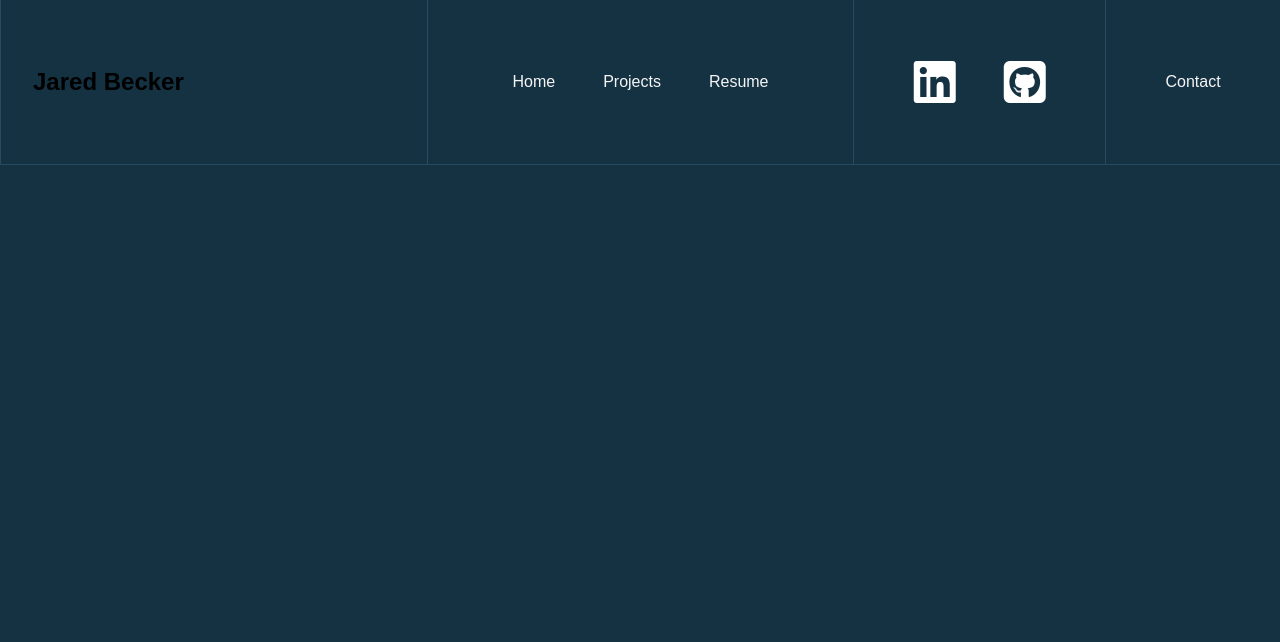
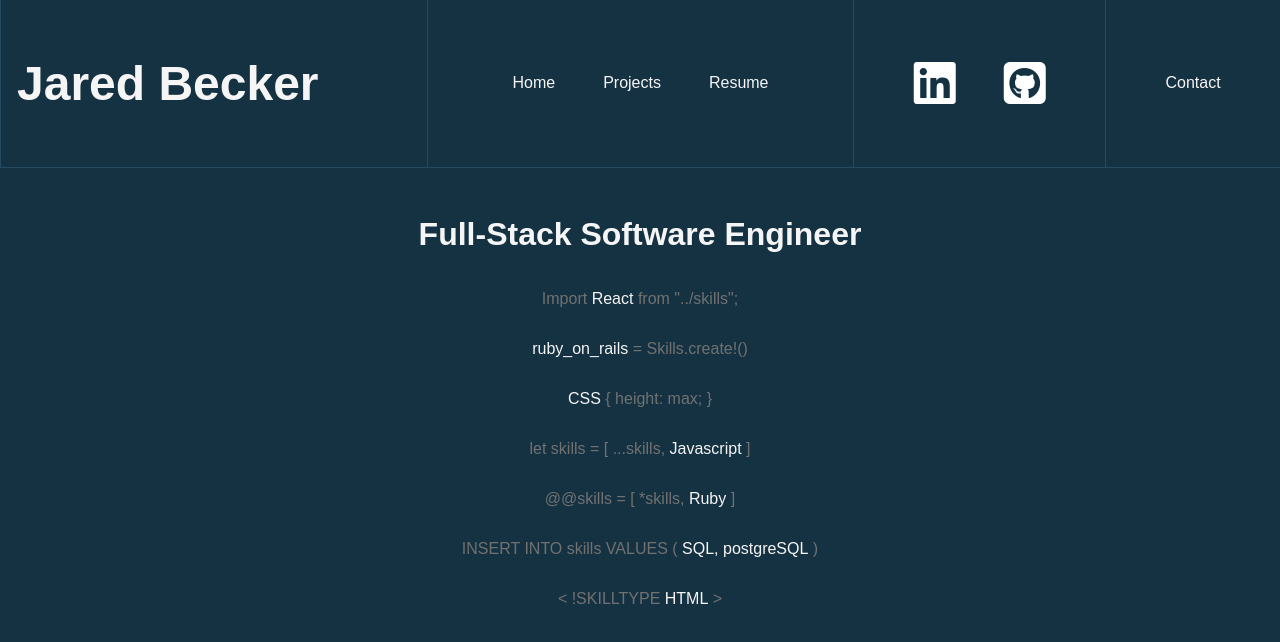
Before and after one commit to Jbecker9/my-portfolio, a React (Vite) app: page / in a window 1280 px wide. Shown: the top 642 px of the page. Built offline with nearby package versions, Linux system fonts and the light colour scheme.

Commit message:
technical skills added

```diff
--- a/src/App.jsx
+++ b/src/App.jsx
@@ -1,4 +1,5 @@
 import { useState } from 'react'
+import Body from './components/Body'
 import Nav from './components/Nav'
 import './styles/App.css'
 
@@ -8,7 +9,7 @@ function App() {
   return (
     <div className="App-div">
       <Nav />
-
+      <Body />
     </div>
   )
 }
--- a/src/components/Body.jsx
+++ b/src/components/Body.jsx
@@ -1,10 +1,11 @@
 import React from "react";
+import Title from "./Body/Title";
 
 function Body(){
 
     return(
         <div className="Body-bodyDiv">
-
+            <Title />
         </div>
     )
 }
--- a/src/components/Body/Languages.jsx
+++ b/src/components/Body/Languages.jsx
@@ -1,10 +1,31 @@
 import React from "react";
+import "../../styles/Languages.css"
 
 function Languages(){
 
     return(
-        <div>
-
+        <div className="Languages-div">
+           <div className="Languages-content">
+                <p> Import </p> <p className="Languages-name"> React </p> <p> from "../skills"; </p>
+           </div>
+           <div className="Languages-content">
+                <div> <p className="Languages-name"> ruby_on_rails </p> <p>{ ' = Skills.create!() ' }</p> </div>
+           </div>
+           <div>
+                <p className="Languages-name"> CSS </p> <p> {' { height: max; } '} </p>
+           </div>
+           <div className="Languages-content">
+                <p> { ' let skills = [ ...skills,' } </p> <p className="Languages-name"> Javascript </p> <p> { ' ] ' } </p>
+           </div>
+           <div className="Languages-content">
+                <p> { ' @@skills = [ *skills, ' } </p> <p className="Languages-name"> Ruby </p> <p> { ' ] ' } </p>
+           </div>
+           <div className="Languages-content">
+                <p> INSERT INTO skills VALUES </p> <p> { ' ( ' } </p> <p className="Languages-name"> SQL, </p> <p className="Languages-name"> postgreSQL </p> <p> { ' ) ' } </p>
+           </div>
+           <div className="Languages-content">
+                <p> { ' < !SKILLTYPE ' } </p> <p className="Languages-name"> HTML </p> <p> { ' > ' } </p>
+           </div>
         </div>
     )
 }
--- /dev/null
+++ b/src/components/Body/Title.jsx
@@ -0,0 +1,15 @@
+import React from "react";
+import "../../styles/Title.css"
+import Languages from "./Languages.jsx"
+
+function Title(){
+
+    return(
+        <div className="Title-div">
+            <h1 className="Title-h1"> Full-Stack Software Engineer </h1>
+            <Languages />
+        </div>
+    )
+}
+
+export default Title
--- /dev/null
+++ b/src/styles/Languages.css
@@ -0,0 +1,22 @@
+.Languages-div {
+    color: rgb(113, 113, 113);
+    width: 100%;
+    margin: 0;
+}
+
+.Languages-content {
+    width: 100%;
+    /* float: left; */
+}
+
+.Languages-name{
+    color: whitesmoke;
+}
+
+p {
+    display: inline-block;
+}
+
+.Languages-formatting {
+    left: 0;
+}
--- a/src/styles/Nav.css
+++ b/src/styles/Nav.css
@@ -2,10 +2,12 @@ nav{
     display: flex;
     width: 100%;
     border-bottom: 1px solid var(--border-color);
+    font-family: 'Source Code Pro', sans-serif;
+    color: whitesmoke;
 }
 
 nav > .nav-section {
-    padding: 3rem 2rem;
+    padding: 1rem 1rem;
     display: flex;
     gap: 1rem;
     border-left: 1px solid var(--border-color);
@@ -14,10 +16,8 @@ nav > .nav-section {
 }
 
 #nav-initials-section {
-    font-family: 'Source Code Pro', sans-serif;
-    font-weight: 200;
-    /* font-family:'Trebuchet MS', sans-serif; */
     justify-content: flex-start;
+    font-size: 2rem;
 }
 
 #nav-social-section,
@@ -36,7 +36,5 @@ nav > .nav-section {
 }
 
 a{
-    font-family: "Rubik", sans-serif;
     font-weight: 300;
-    color: whitesmoke;
 }
--- /dev/null
+++ b/src/styles/Title.css
@@ -0,0 +1,10 @@
+.Title-div {
+    text-align: center;
+    margin: 3rem;
+    font-family: 'Source Code Pro', sans-serif;
+    color: whitesmoke;
+}
+
+.Title-h1 {
+    cursor: pointer;
+}
```
